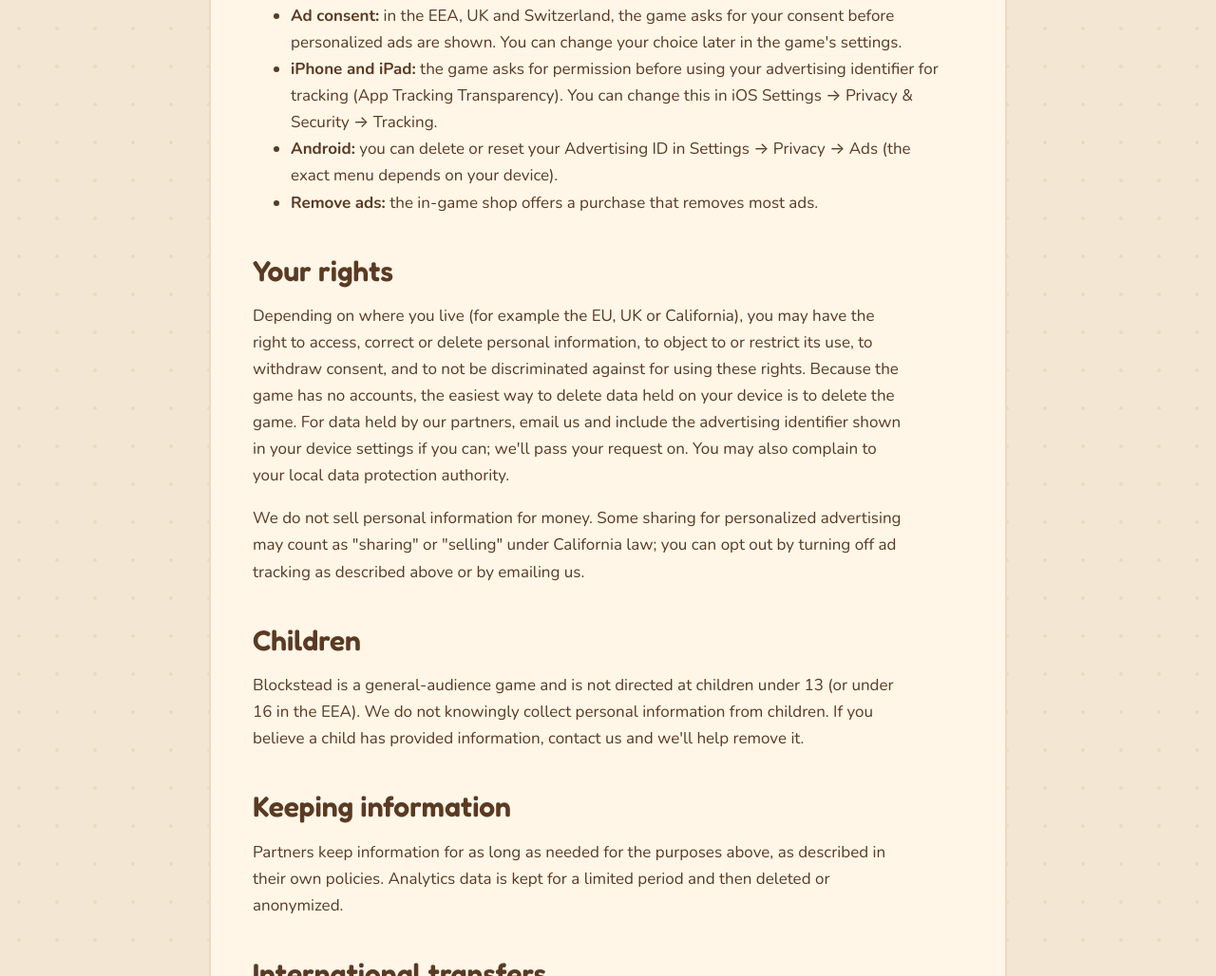
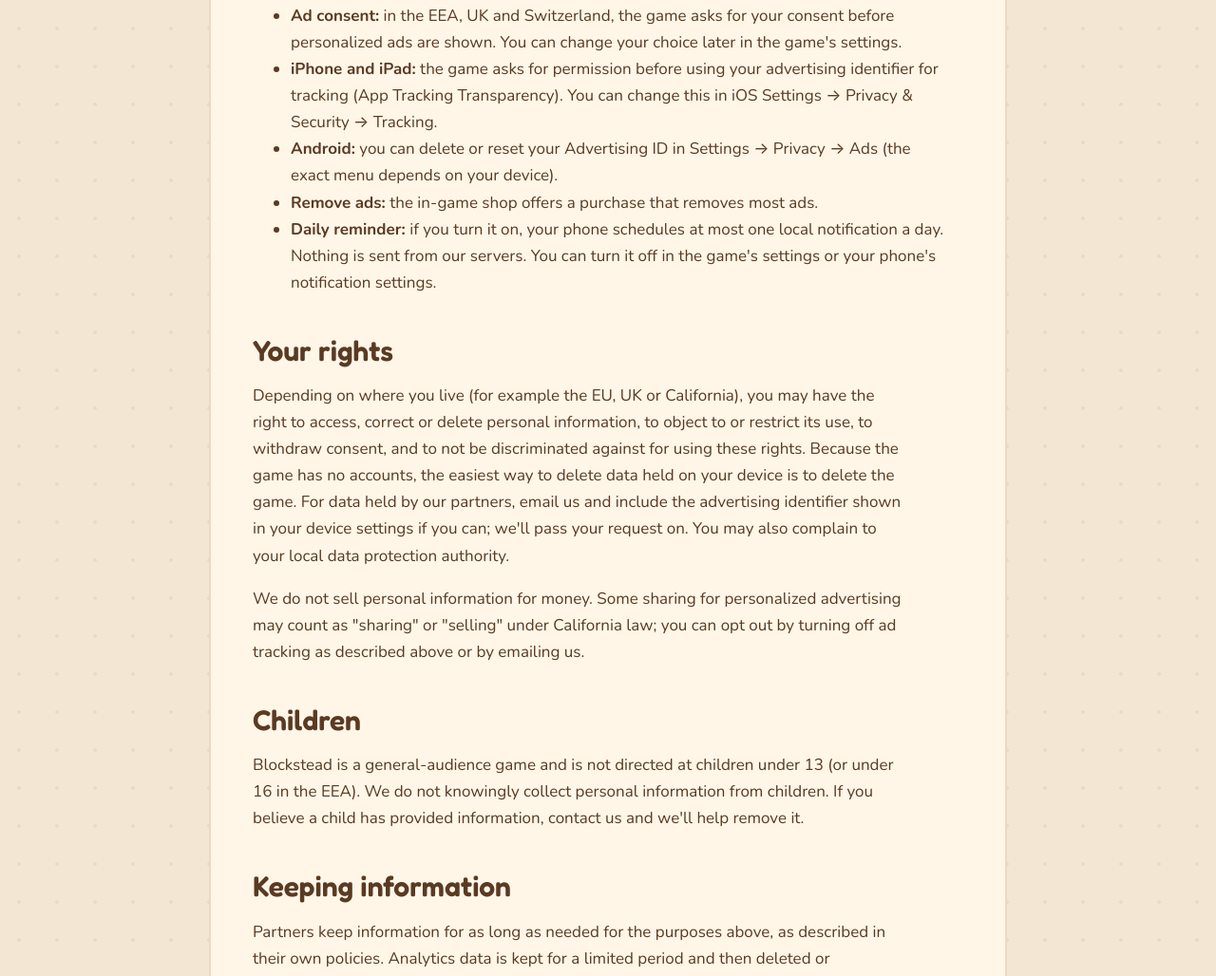
Before and after one commit to ykvlw/blockstead-site, a plain HTML site: page privacy.html in a window 1280 px wide. Shown: the part 1870-2898 px from the top of the page at 95% size. Drawn offline with nearby package versions, Linux system fonts and the light colour scheme.

Commit message:
Privacy policy: daily reminder, data deletion anchor

```diff
--- a/privacy.html
+++ b/privacy.html
@@ -76,9 +76,10 @@
           <li><strong>iPhone and iPad:</strong> the game asks for permission before using your advertising identifier for tracking (App Tracking Transparency). You can change this in iOS Settings → Privacy &amp; Security → Tracking.</li>
           <li><strong>Android:</strong> you can delete or reset your Advertising ID in Settings → Privacy → Ads (the exact menu depends on your device).</li>
           <li><strong>Remove ads:</strong> the in-game shop offers a purchase that removes most ads.</li>
+          <li><strong>Daily reminder:</strong> if you turn it on, your phone schedules at most one local notification a day. Nothing is sent from our servers. You can turn it off in the game's settings or your phone's notification settings.</li>
         </ul>
 
-        <h2>Your rights</h2>
+        <h2 id="your-rights">Your rights</h2>
         <p>Depending on where you live (for example the EU, UK or California), you may have the right to access, correct or delete personal information, to object to or restrict its use, to withdraw consent, and to not be discriminated against for using these rights. Because the game has no accounts, the easiest way to delete data held on your device is to delete the game. For data held by our partners, email us and include the advertising identifier shown in your device settings if you can; we'll pass your request on. You may also complain to your local data protection authority.</p>
         <p>We do not sell personal information for money. Some sharing for personalized advertising may count as "sharing" or "selling" under California law; you can opt out by turning off ad tracking as described above or by emailing us.</p>
 
```
Also changed, not shown: 1 other file.
